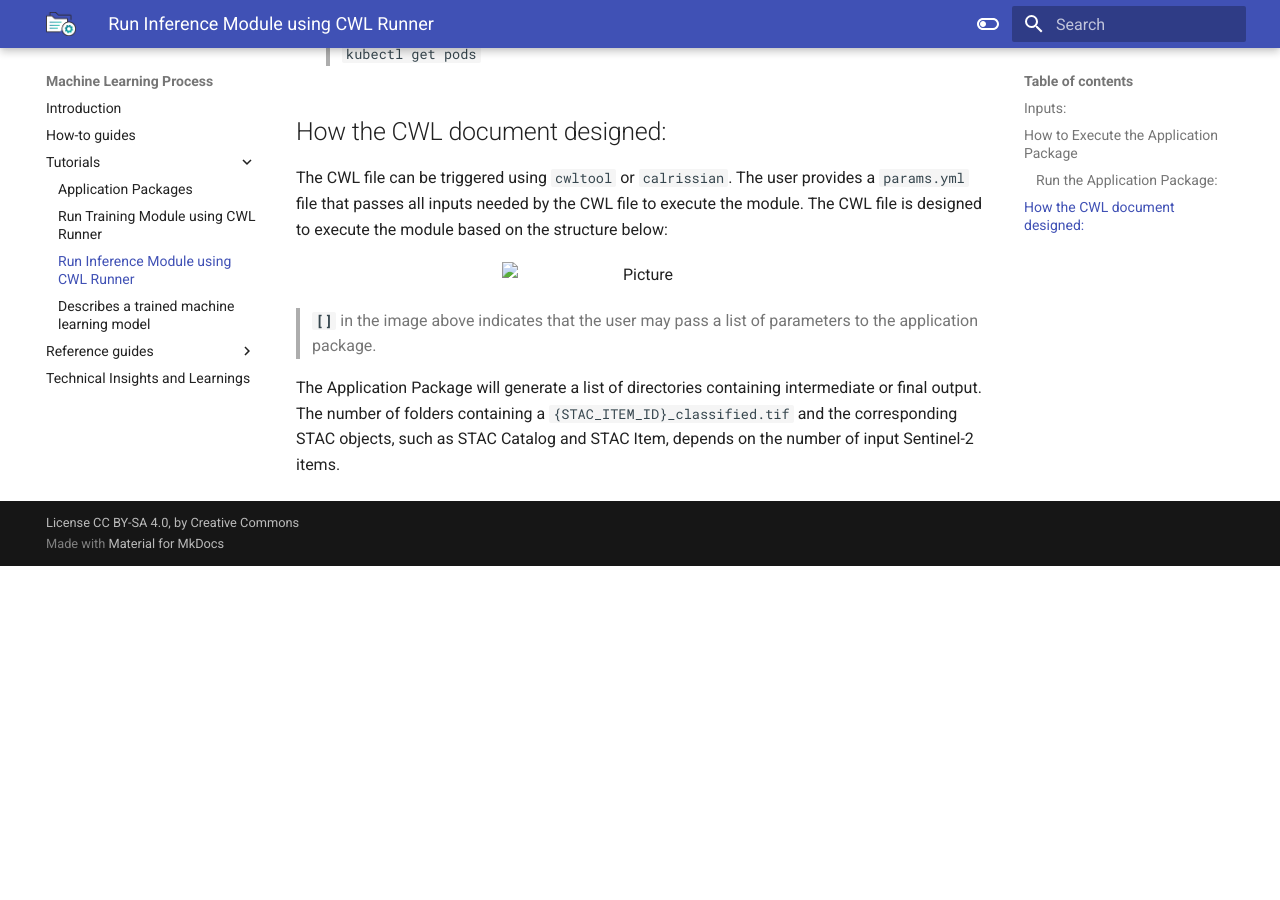
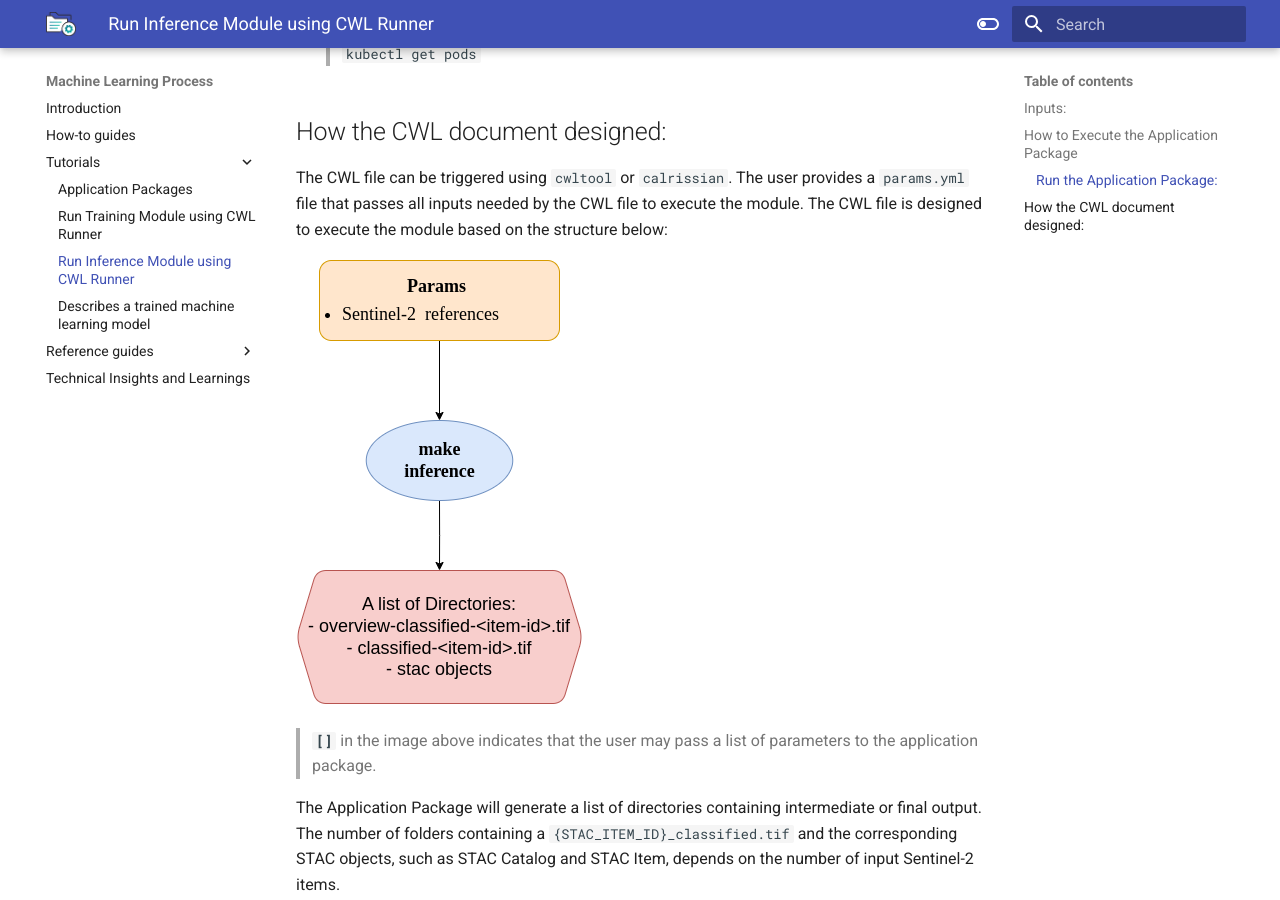
Before and after one commit to simonevaccari/machine-learning-process, an MkDocs documentation site: the page built from docs/inference-cwl.md, in a window 1280 px wide and 900 px high, scrolled down 1155 px. Built offline with MkDocs 1.6.1 and Material for MkDocs 9.7.7, drawn with Linux system fonts in a browser that asks for light colours; before the commit the page ends 1721 px from its top, so only the background shows below that.

Commit message:
ci: try to render images

```diff
--- a/docs/inference-cwl.md
+++ b/docs/inference-cwl.md
@@ -42,7 +42,7 @@ There are two methods to execute the application:
 ## How the CWL document designed:
 The CWL file can be triggered using `cwltool` or `calrissian`. The user provides a `params.yml` file that passes all inputs needed by the CWL file to execute the module. The CWL file is designed to execute the module based on the structure below:
 
-<p align="center"><img src="imgs/inference.png" alt="Picture" width="40%" height="10%" style="display: block; margin: 20px auto;"/></p>
+![Inference Workflow](imgs/inference.png)
 
 > **`[]`** in the image above indicates that the user may pass a list of parameters to the application package.
 
```
